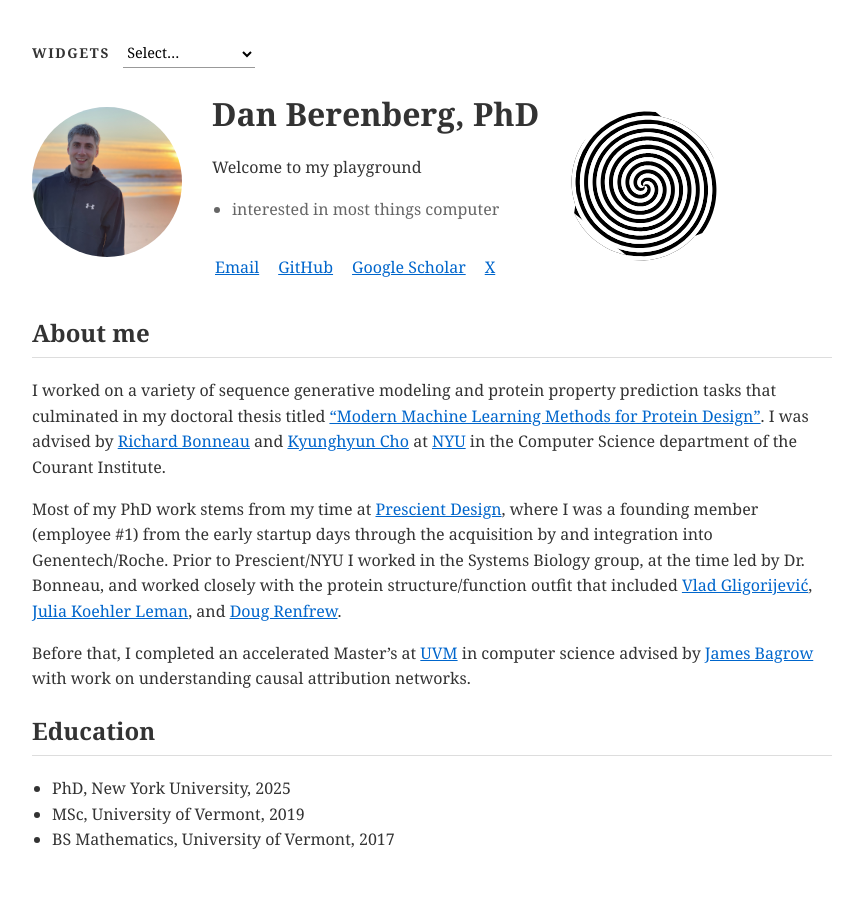
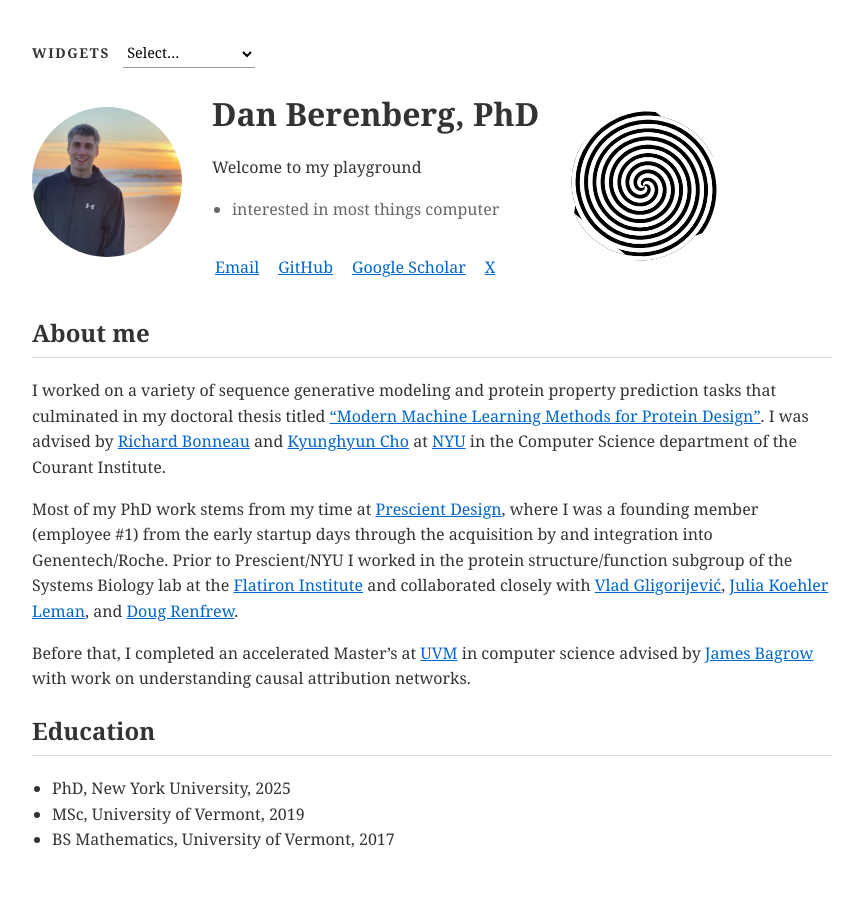
Before and after one commit to djberenberg/djberenberg.github.io, a Jekyll site: the page built from index.md, in a window 1280 px wide. Shown: the whole page, without its empty margins (208-1071 px from the left). Built offline with Jekyll 4.4.1, drawn with Linux system fonts in a browser that asks for light colours.

Commit message:
update wording

```diff
--- a/index.md
+++ b/index.md
@@ -34,7 +34,7 @@
 ## About me
 I worked on a variety of sequence generative modeling and protein property prediction tasks that culminated in my doctoral thesis titled ["Modern Machine Learning Methods for Protein Design"](/assets/dissertation.pdf). I was advised by [Richard Bonneau](https://en.wikipedia.org/wiki/Richard_Bonneau) and [Kyunghyun Cho](https://en.wikipedia.org/wiki/Kyunghyun_Cho) at [NYU](https://cs.nyu.edu/home/about/) in the Computer Science department of the Courant Institute.
 
-Most of my PhD work stems from my time at [Prescient Design](https://www.gene.com/scientists/our-scientists/prescient-design), where I was a founding member (employee #1) from the early startup days through the acquisition by and integration into Genentech/Roche. Prior to Prescient/NYU I worked in the Systems Biology group, at the time led by Dr. Bonneau, and worked closely with the protein structure/function outfit that included [Vlad Gligorijević](https://www.gene.com/scientists/our-scientists/vladimir-gligorijevic), [Julia Koehler Leman](https://scholar.google.com/citations?user=yo3WJjUAAAAJ&hl=en), and [Doug Renfrew](https://www.simonsfoundation.org/people/douglas-renfrew/).
+Most of my PhD work stems from my time at [Prescient Design](https://www.gene.com/scientists/our-scientists/prescient-design), where I was a founding member (employee #1) from the early startup days through the acquisition by and integration into Genentech/Roche. Prior to Prescient/NYU I worked in the protein structure/function subgroup of the Systems Biology lab at the [Flatiron Institute](https://www.simonsfoundation.org/flatiron/) and collaborated closely with [Vlad Gligorijević](https://www.gene.com/scientists/our-scientists/vladimir-gligorijevic), [Julia Koehler Leman](https://scholar.google.com/citations?user=yo3WJjUAAAAJ&hl=en), and [Doug Renfrew](https://www.simonsfoundation.org/people/douglas-renfrew/).
 
 Before that, I completed an accelerated Master's at [UVM](https://www.uvm.edu/) in computer science advised by [James Bagrow](https://bagrow.com/) with work on understanding causal attribution networks.
 
```
